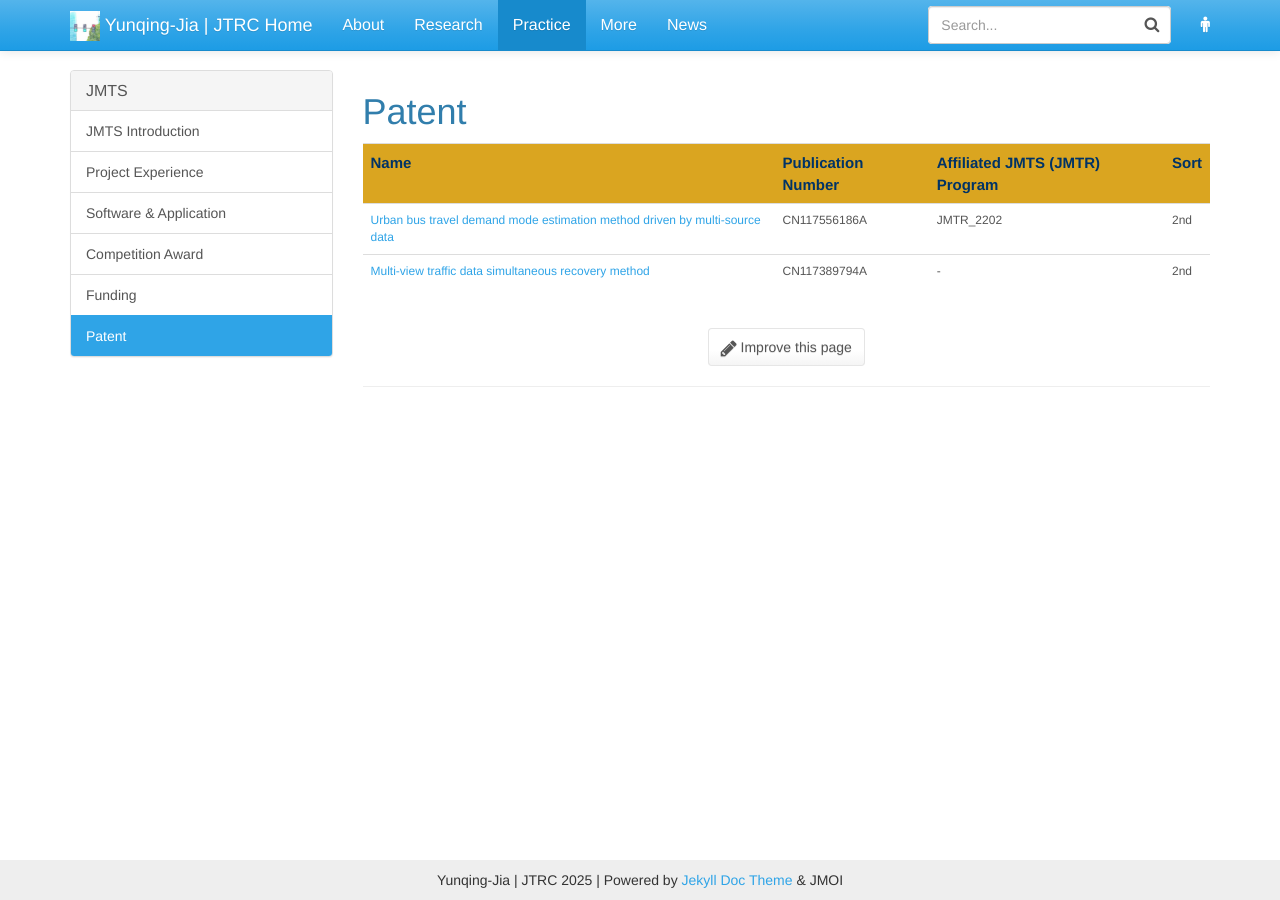
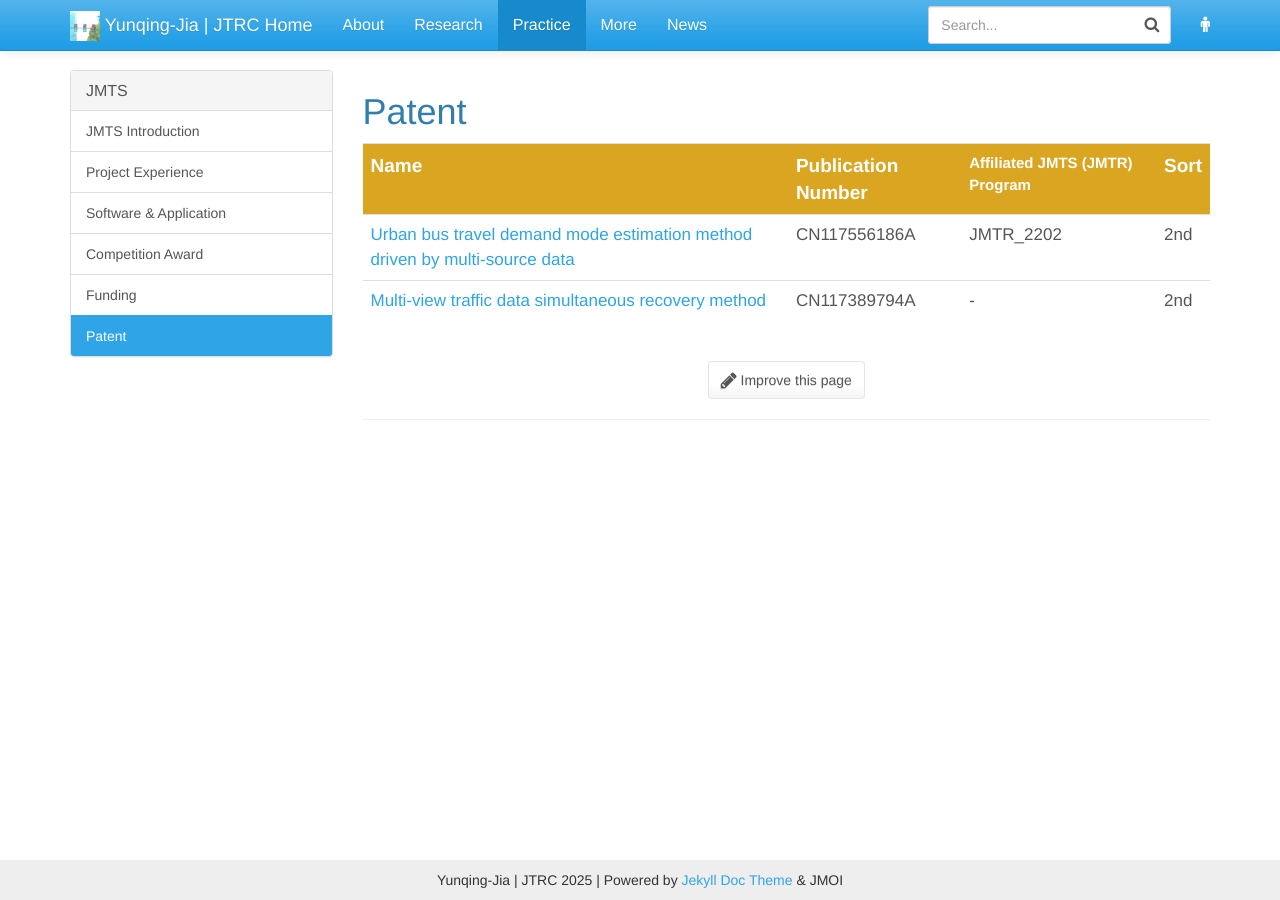
Before and after one commit to Yunqing-Jia/JTRC, a Jekyll site: the page built from _jmts/patent.md, in a window 1280 px wide. Built offline with Jekyll 4.4.1, drawn with Linux system fonts in a browser that asks for light colours.

Commit message:
Update patent.md

```diff
--- a/_jmts/patent.md
+++ b/_jmts/patent.md
@@ -11,19 +11,19 @@ font-size:21px;
 </style>
 
 <table>
-  <tr class="patent" style="color: #003366; font-size: 15px; font-weight: bold;">
-    <th>Name</th>
-    <th>Publication Number</th>
-    <th>Affiliated JMTS (JMTR) Program</th>
-    <th>Sort</th>
+  <tr class="patent" style="color: white; font-weight: bold;">
+    <th style="font-size: 19px;">Name</th>
+    <th style="font-size: 19px;">Publication Number</th>
+    <th style="font-size: 15px;">Affiliated JMTS (JMTR) Program</th>
+    <th style="font-size: 19px;">Sort</th>
   </tr>
-  <tr style="font-size: 12px; font-weight: normal; background-color: white;">
+  <tr style="font-size: 17px; font-weight: normal; background-color: white;">
     <td><a href="https://patents.google.com/patent/CN117556186A/en">Urban bus travel demand mode estimation method driven by multi-source data</a></td>
     <td>CN117556186A</td>
     <td>JMTR_2202</td>
     <td>2nd</td>
   </tr>
-  <tr style="font-size: 12px; font-weight: normal; background-color: white;">
+  <tr style="font-size: 17px; font-weight: normal; background-color: white;">
     <td><a href="https://patents.google.com/patent/CN117389794A/en">Multi-view traffic data simultaneous recovery method</a></td>
     <td>CN117389794A</td>
     <td>-</td>
```
